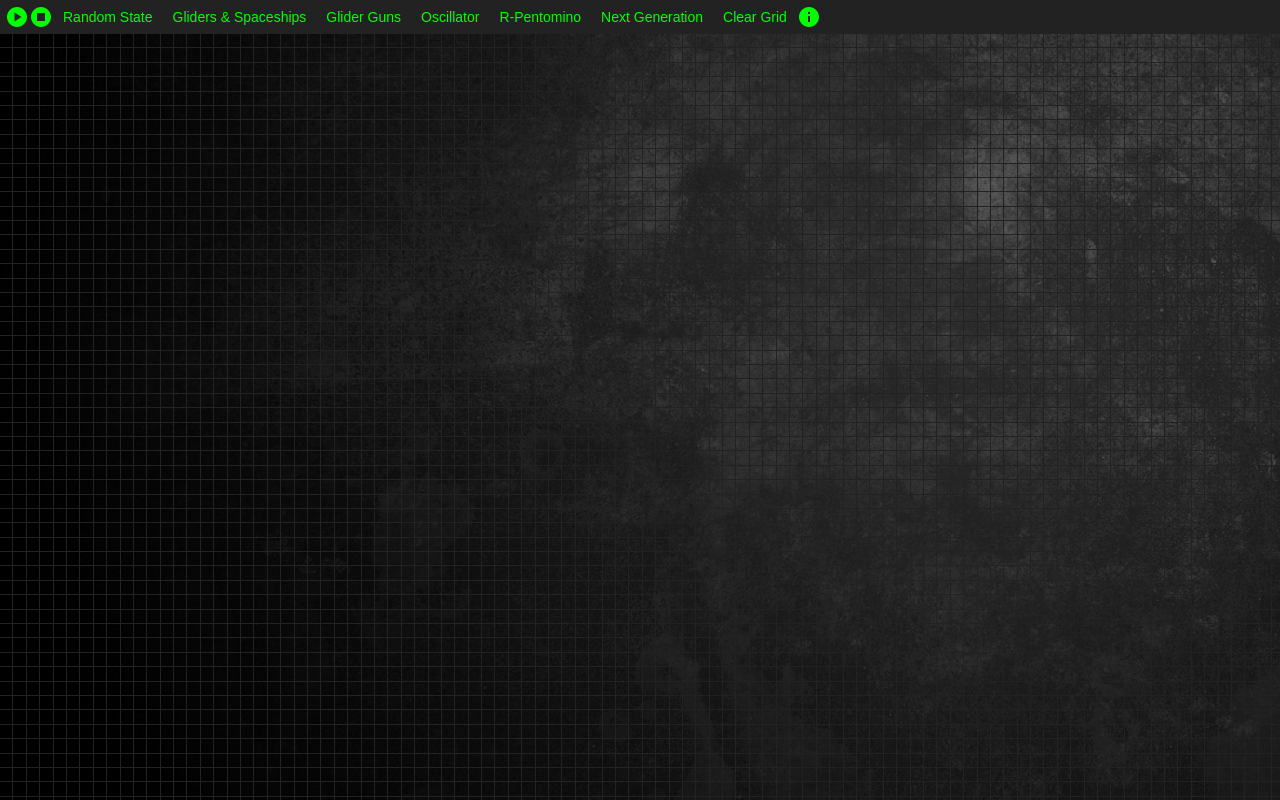
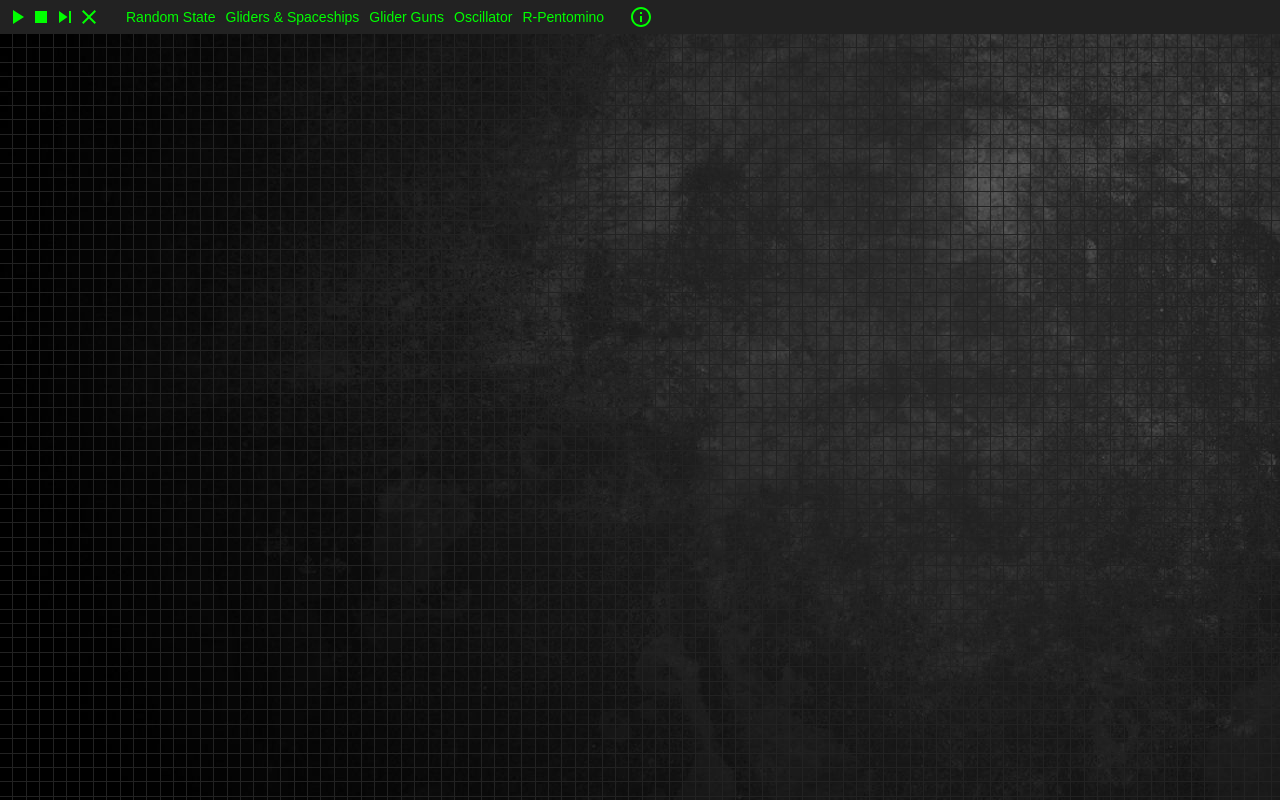
Before and after one commit to LucasForde/conways-game-of-life, a React app: page / in a window 1280 px wide. Shown: the top 800 px of the page. Built offline with nearby package versions, Linux system fonts and the light colour scheme.

Commit message:
next and clear icons

```diff
--- a/src/components/Controls.tsx
+++ b/src/components/Controls.tsx
@@ -1,19 +1,28 @@
 import React, { FunctionComponent } from 'react'
-import { MdPlayCircle, MdStopCircle } from 'react-icons/md'
+import { MdPlayArrow, MdStop, MdSkipNext, MdOutlineClear } from 'react-icons/md'
+import clearGrid from '../utils/clearGrid'
 import run from '../utils/run'
 
 const Controls: FunctionComponent = () => {
   return (
     <>
-      <MdPlayCircle
+      <MdPlayArrow
         onClick={() => run.start()}
-        id='run'
         className='icon'
         size={24}
       />
-      <MdStopCircle
+      <MdStop
         onClick={() => run.stop()}
-        id='stop'
+        className='icon'
+        size={24}
+      />
+      <MdSkipNext
+        onClick={() => run.step()}
+        className='icon'
+        size={24}
+      />
+      <MdOutlineClear
+        onClick={() => clearGrid()}
         className='icon'
         size={24}
       />
--- a/src/components/Header.tsx
+++ b/src/components/Header.tsx
@@ -1,10 +1,8 @@
 import React, { FunctionComponent } from 'react'
-import { MdInfo } from 'react-icons/md'
+import { MdInfoOutline } from 'react-icons/md'
 import * as presets from '../constants/presets'
-import run from '../utils/run'
 import randomState from '../utils/randomState'
 import presetState from '../utils/presetState'
-import clearGrid from '../utils/clearGrid'
 import Controls from './Controls'
 
 const Header: FunctionComponent = () => {
@@ -18,12 +16,10 @@ const Header: FunctionComponent = () => {
         <div onClick={() => presetState(presets.gliderGuns)}>Glider Guns</div>
         <div onClick={() => presetState(presets.oscillator)}>Oscillator</div>
         <div onClick={() => presetState(presets.rPentomino)}>R-Pentomino</div>
-        <div onClick={() => run.step()}>Next Generation</div>
-        <div onClick={() => clearGrid()}>Clear Grid</div>
       </nav>
 
       <a href="https://en.wikipedia.org/wiki/Conway's_Game_of_Life" target='blank'>
-        <MdInfo
+        <MdInfoOutline
           className='icon'
           size={24}
         />
--- a/src/styles/app.scss
+++ b/src/styles/app.scss
@@ -40,12 +40,12 @@ header {
   nav {
     display: flex;
     align-items: center;
+    padding: 0 20px;
 
     div {
       @include font();
       color: $menu;
       padding: 0 5px;
-      margin: 0 5px;
       cursor: pointer;
     }
   }
```
